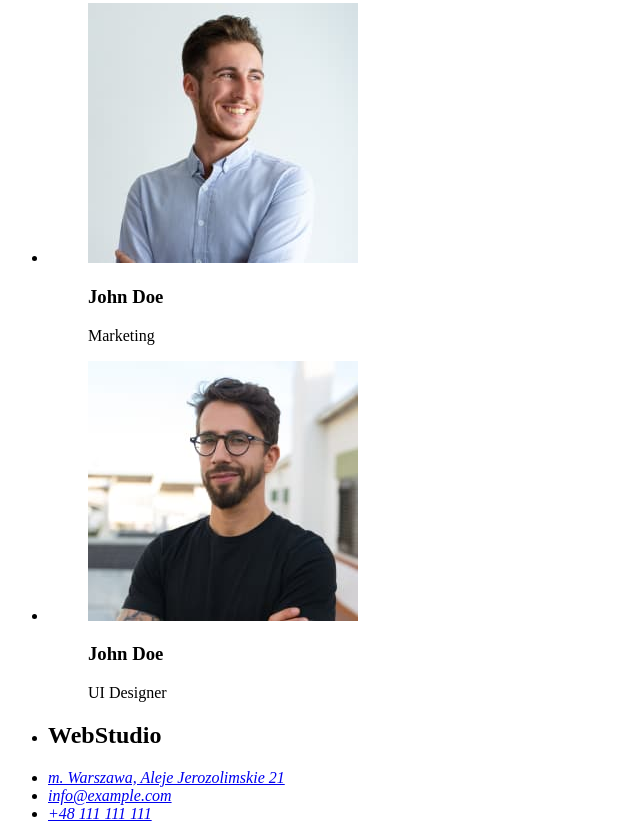
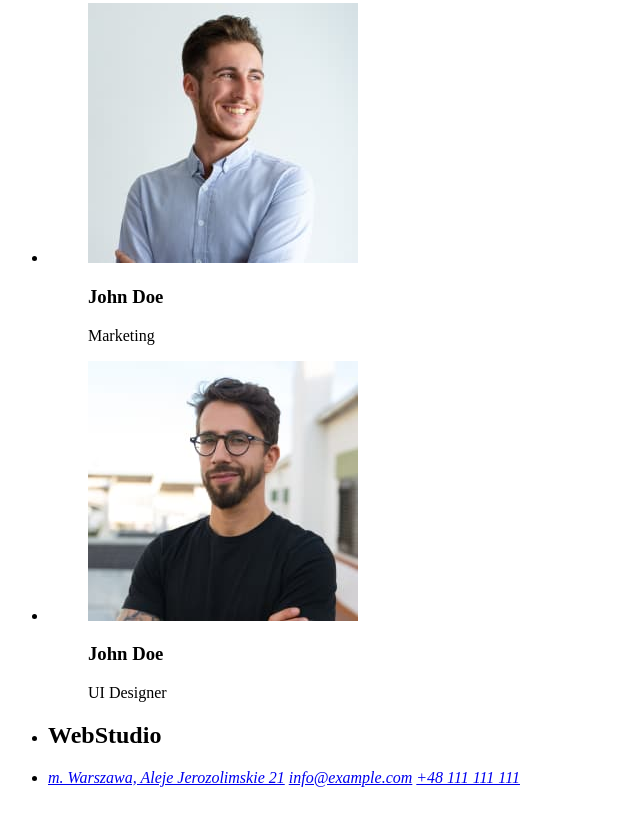
Before and after one commit to cmdspeed/goit-markup-hw-01, a plain HTML site: page index.html in a window 1280 px wide. Shown: the part 1987-2826 px from the top of the page, without its empty margins (0-640 px from the left). After the commit the page ends 2790 px from the top, so only its background shows below. Drawn offline with Linux system fonts and the light colour scheme.

Commit message:
zamknięcie tagu address w tagu li

```diff
--- a/index.html
+++ b/index.html
@@ -123,18 +123,20 @@
             <li>
                 <h2>WebStudio</h2>
             </li>
-            <address>
-          <li>
+
+            <li>
+                <address>
             <a
               href="https://goo.gl/maps/srkfornJ1DspSCza9"
               target="_blank"
               rel="noopener nofollow noreferrer"
               >m. Warszawa, Aleje Jerozolimskie 21</a
             >
-          </li>
-          <li><a href="mailto:info@example.com">info@example.com</a></li>
-          <li><a href="tel:+48111111111">+48 111 111 111</a></li>
-        </address>
+
+            <a href="mailto:info@example.com">info@example.com</a>
+            <a href="tel:+48111111111">+48 111 111 111</a>
+          </address>
+            </li>
         </ul>
     </footer>
 </body>
```
